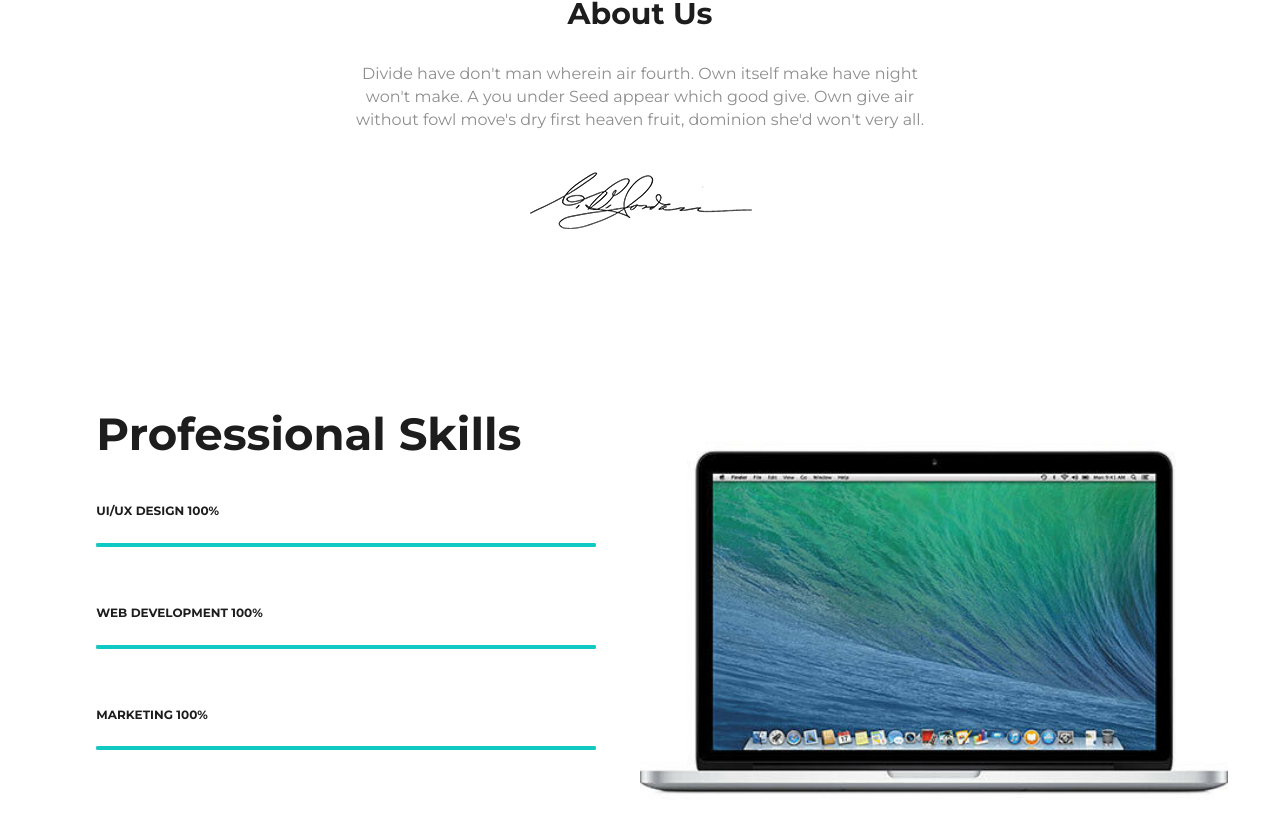
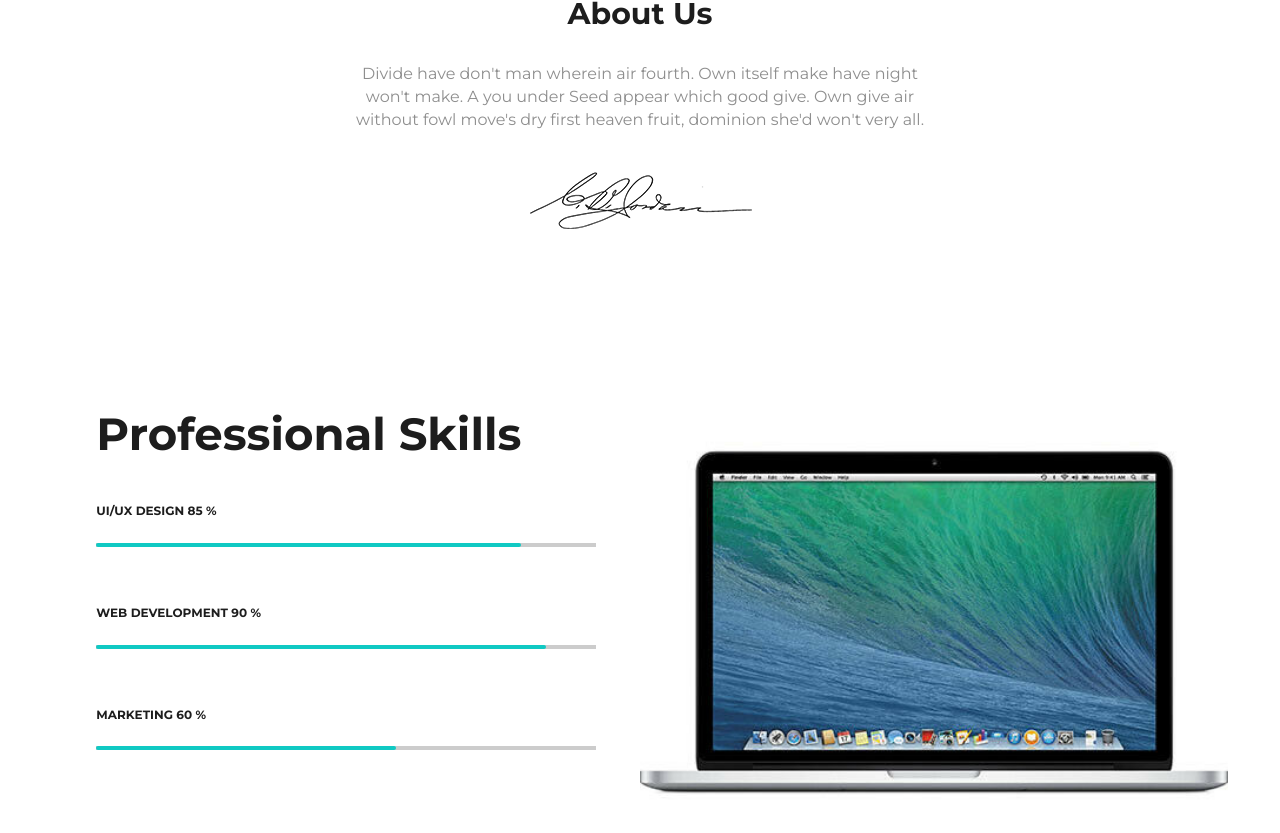
Before and after one commit to dmkovy/template-webpack, a website built with webpack: page src/index.html in a window 1280 px wide. Shown: the part 761-1594 px from the top of the page. Built offline with nearby package versions, Linux system fonts and the light colour scheme.

Commit message:
section skills

```diff
--- a/package.json
+++ b/package.json
@@ -48,6 +48,7 @@
   },
   "dependencies": {
     "@babel/polyfill": "^7.7.0",
-    "core-js": "^3.4.1"
+    "core-js": "^3.4.1",
+    "waypoints": "^4.0.1"
   }
 }
--- a/src/index.html
+++ b/src/index.html
@@ -80,16 +80,24 @@
 
               <div class="skills__progressbar">
                 <div class="skills__box">
-                  <div class="skills__label">UI/UX Design <span class="skills__num" data-num="75">75%</span></div>
-                  <div class="skills__line"></div>
-                </div>
-                <div class="skills__box">
-                  <div class="skills__label">web development <span class="skills__num" data-num="90" id="num">90%</span>
+                  <div class="skills__label">
+                    UI/UX Design
+                    <span class="skills__num" data-num="85">85</span> %
                   </div>
                   <div class="skills__line"></div>
                 </div>
                 <div class="skills__box">
-                  <div class="skills__label">marketing <span class="skills__num" data-num="60">60%</span></div>
+                  <div class="skills__label">
+                    web development
+                    <span class="skills__num" data-num="90">90</span> %
+                  </div>
+                  <div class="skills__line"></div>
+                </div>
+                <div class="skills__box">
+                  <div class="skills__label">
+                    marketing
+                    <span class="skills__num" data-num="60">60</span> %
+                  </div>
                   <div class="skills__line"></div>
                 </div>
               </div>
@@ -100,6 +108,9 @@
       </div>
     </section>
   </div>
+  <script src="https://cdnjs.cloudflare.com/ajax/libs/jquery/3.4.1/jquery.min.js"></script>
+  <script src="https://cdnjs.cloudflare.com/ajax/libs/Counter-Up/1.0.0/jquery.counterup.min.js"></script>
+  <script src="https://cdnjs.cloudflare.com/ajax/libs/waypoints/4.0.1/jquery.waypoints.min.js"></script>
 </body>
 
 </html>
--- a/src/scripts/index.js
+++ b/src/scripts/index.js
@@ -1,11 +1,14 @@
 import '../styles/index.scss';
-import scrollbar from './scrollbar';
+
+import progressBar from './progressBar';
 import scrollbarAnimation from './scrollbarAnimation';
 
 window.onload = () => {
   window.onscroll = function() {
     if (window.scrollY > 300) {
-      scrollbar();
+      // progress bar
+      progressBar();
+
       scrollbarAnimation();
       window.scrollY = null;
     }
--- /dev/null
+++ b/src/scripts/progressBar.js
@@ -0,0 +1,25 @@
+/**
+ * @function scrollbar
+ * @returns interval progress bar
+ */
+
+const progressBar = () => {
+  let lines = document.querySelectorAll('.skills__line');
+  let skillsNumber = document.querySelectorAll('.skills__num');
+
+  for (let i = 0; i < skillsNumber.length; i++) {
+    // console.log(skillsNumber[i].dataset.num);
+
+    for (let y = 0; y < lines.length; y++) {
+      lines[i].style.width = skillsNumber[i].dataset.num + '%';
+    }
+  }
+
+  // counter Up
+  $('.skills__num').counterUp({
+    delay: 10,
+    time: 1000
+  });
+};
+
+export default progressBar;
--- a/src/scripts/scrollbar.js
+++ /dev/null
@@ -1,30 +0,0 @@
-/**
- * @function scrollbar
- * @returns interval progress bar
- */
-
-const scrollbar = () => {
-  let step = 1;
-  let lines = document.querySelectorAll('.skills__line');
-  let skillsNumber = document.querySelectorAll('.skills__num');
-
-  let interval = setInterval(progressBar, 30);
-
-  function progressBar() {
-    if (step >= 100) {
-      clearInterval(interval);
-    } else {
-      step++;
-
-      lines.forEach(elem => {
-        elem.style.width = step + '%';
-      });
-
-      skillsNumber.forEach(num => {
-        num.innerHTML = step + '%';
-      });
-    }
-  }
-};
-
-export default scrollbar;
--- a/src/styles/sections/skills.scss
+++ b/src/styles/sections/skills.scss
@@ -41,6 +41,7 @@
     border-radius: 4px;
     position: relative;
     background: $accent;
+    transition: 1s all;
 
     &:after {
       content: '';
```
Also changed, not shown: 1 other file.
